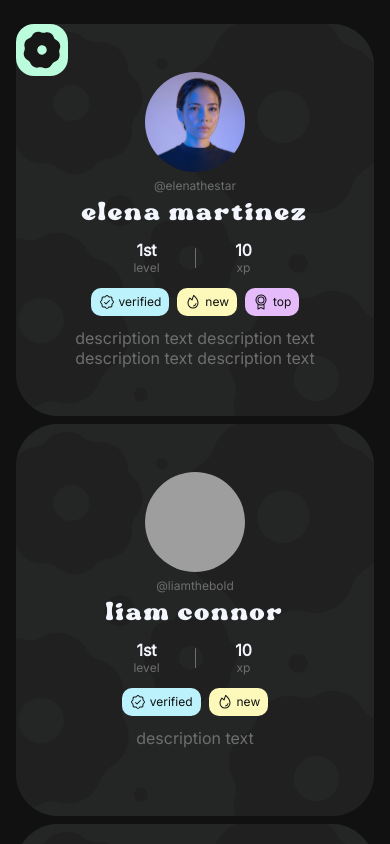
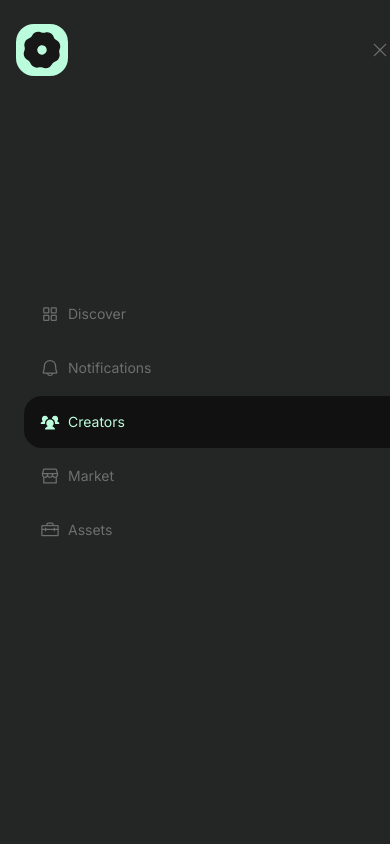
Before and after one commit to dolianich/dellicium, a React (Vite) app: page /creators in a window 390 px wide. Shown: the top 844 px of the page. Built offline with nearby package versions, Linux system fonts and the light colour scheme; grey boxes are pictures that could not be loaded.

Commit message:
Creted CloseBtn component

```diff
--- /dev/null
+++ b/src/components/MobNav/CloseBtn/CloseBtn.module.css
@@ -0,0 +1,10 @@
+.btn{
+    display: flex;
+    align-items: center;
+    justify-content: center;
+    border: none;
+    color: var(--light-grey);
+    width: 52px;
+    height: 52px;
+    background-color: var(--grey);
+}
--- /dev/null
+++ b/src/components/MobNav/CloseBtn/CloseBtn.tsx
@@ -0,0 +1,16 @@
+import styles from './CloseBtn.module.css';
+import { X } from '@phosphor-icons/react';
+
+interface Props {
+  onClick: () => void;
+}
+
+const CloseBtn = ({ onClick }: Props) => {
+  return (
+    <button onClick={onClick} className={styles.btn}>
+      <X size={20} weight="regular" />
+    </button>
+  );
+};
+
+export default CloseBtn;
--- a/src/components/MobNav/MobNav.module.css
+++ b/src/components/MobNav/MobNav.module.css
@@ -1,12 +1,33 @@
 .wrapper{
+    display: none;
+}
+
+.menuContainer{
     display: none;
 }
 
 @media (max-width: 760px){
     .wrapper{
         display: flex;
-        justify-content: flex-start;
+        justify-content: space-between;
         position: fixed;
         z-index: 2;
+        width: 100%;
+    }
+
+    .menuContainer{
+        display: flex;
+        align-items: center;
+        justify-content: center;
+        position: fixed;
+        top: 0;
+        left: 0;
+        z-index: 1;
+        background-color: var(--grey);
+        width: 100%;
+        height: 100%;
+        padding-left: 24px;
+        padding-right: 24px;
+        transition: transform 0.9s linear;
     }
 }
--- a/src/components/MobNav/MobNav.tsx
+++ b/src/components/MobNav/MobNav.tsx
@@ -1,11 +1,19 @@
 import styles from './MobNav.module.css';
 import Logo from '../Logo/Logo';
+import Navigation from '../SideBar/Navigation/Navigation';
+import CloseBtn from './CloseBtn/CloseBtn';
 
 const MobNav = () => {
   return (
-    <div className={styles.wrapper}>
-      <Logo />
-    </div>
+    <>
+      <div className={styles.wrapper}>
+        <Logo />
+        <CloseBtn onClick={() => console.log('close')} />
+      </div>
+      <div className={styles.menuContainer}>
+        <Navigation />
+      </div>
+    </>
   );
 };
 
```
